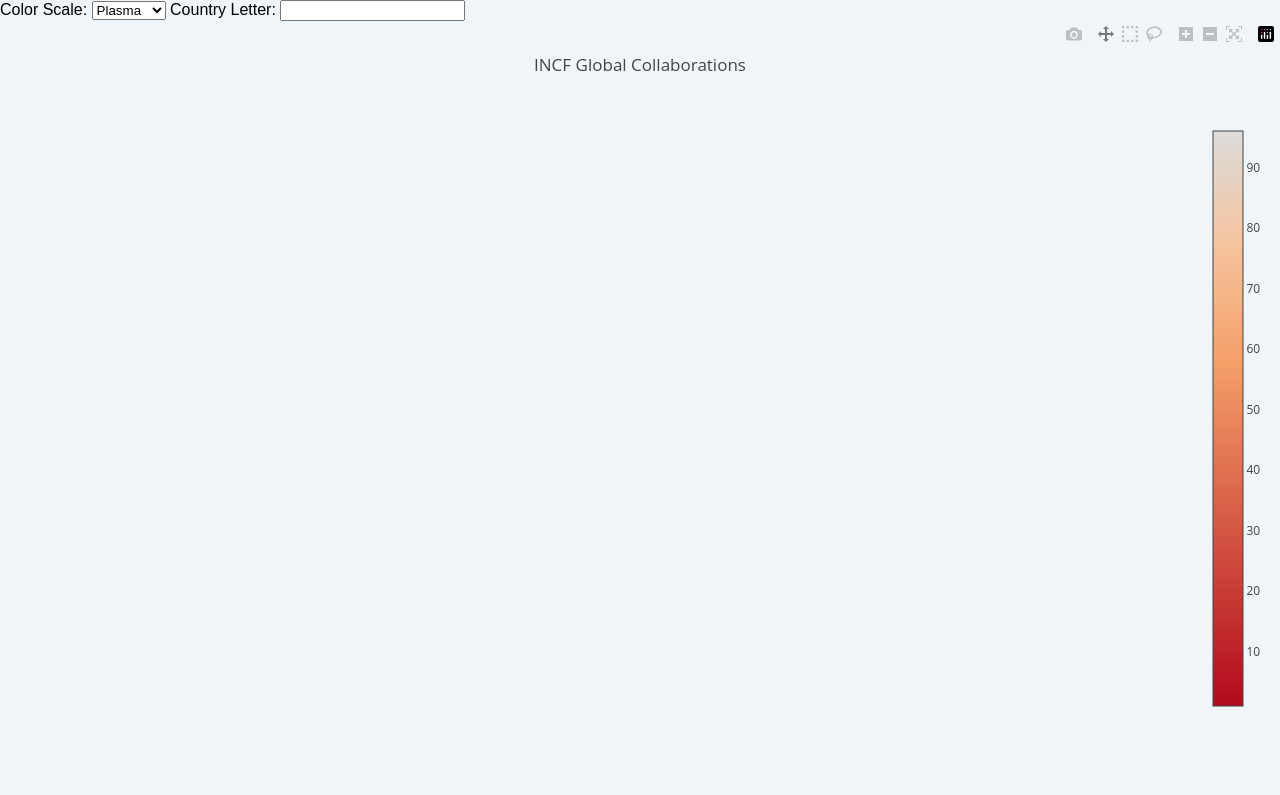
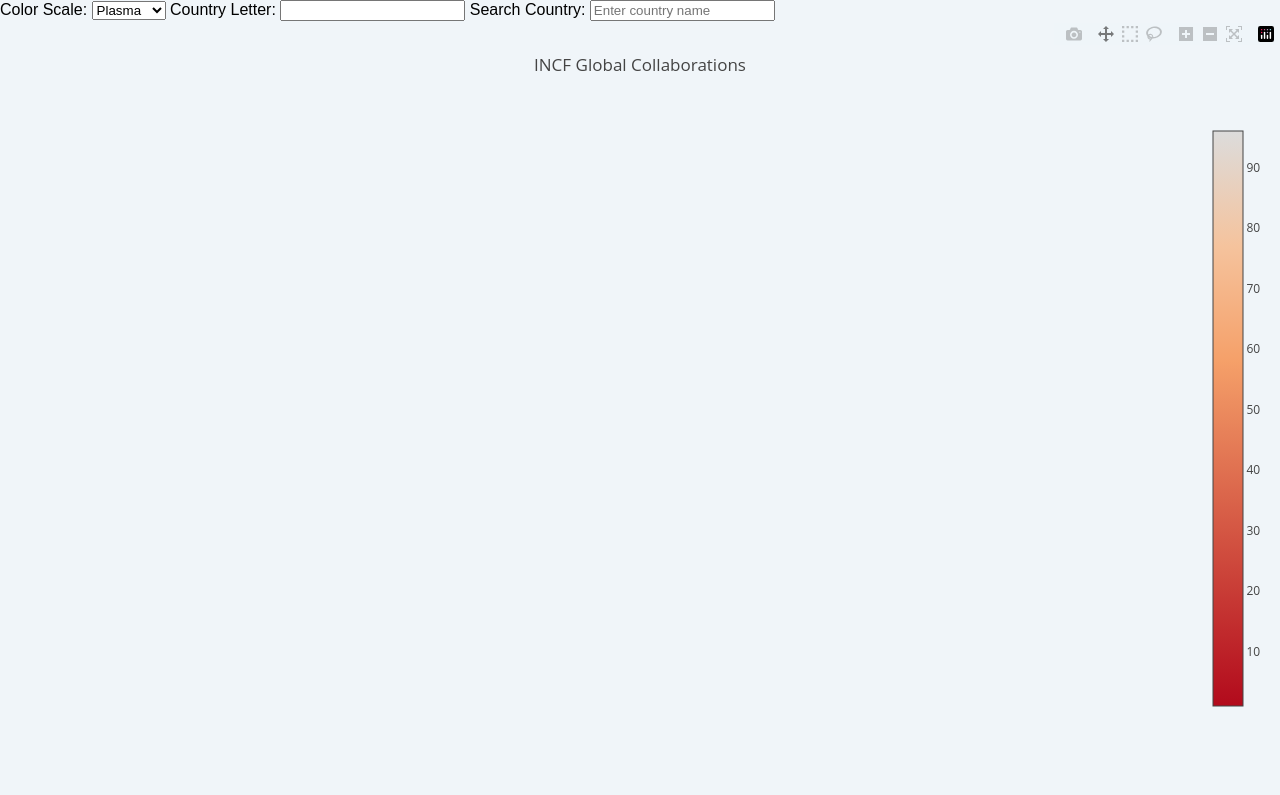
Before and after one commit to atharva434/INCF-Impact-visualization-Portal, a Django app: page /world_collab in a window 1280 px wide. Shown: the part 84-879 px from the top of the page. Run offline with Django 4.2, Linux system fonts and the light colour scheme; data comes from the database, SQL or seed files in the repository; some libraries are stand-ins or nearby versions.

Commit message:
country_search

```diff
--- a/templates/world_collab.html
+++ b/templates/world_collab.html
@@ -113,6 +113,9 @@
 
         <label for="country-letter">Country Letter:</label>
         <input type="text" id="country-letter" maxlength="1" style="text-transform:uppercase;">
+
+        <label for="country-search">Search Country:</label>
+        <input type="text" id="country-search" placeholder="Enter country name">
     </div>
     <div id="world-map"></div>
     <div id="popup">
@@ -122,8 +125,7 @@
     </div>
     <script>
         $(document).ready(function () {
-            function fetchCountryData(colorScale, countryLetter) {
-                console.log(colorScale, countryLetter);
+            function fetchCountryData(colorScale, countryLetter, countrySearch) {
                 $.ajax({
                     url: '{% url 'country_collab' %}', // Change this URL to match your Django URL configuration
                     method: 'GET',
@@ -132,13 +134,15 @@
                         if (countryLetter) {
                             filteredData = data.filter(entry => entry.country.toUpperCase().startsWith(countryLetter.toUpperCase()));
                         }
+                        if (countrySearch) {
+                            filteredData = data.filter(entry => entry.country.toUpperCase() === countrySearch.toUpperCase());
+                        }
                         plotMap(filteredData, colorScale);
                     }
                 });
             }
 
             function plotMap(countryData, colorScale) {
-                console.log(colorScale);
                 var data = [{
                     type: 'choropleth',
                     locations: countryData.map(entry => entry.country),
@@ -206,21 +210,31 @@
             $('#color-scale').change(function () {
                 var colorScale = $(this).val();
                 var countryLetter = $('#country-letter').val();
-                fetchCountryData(colorScale, countryLetter);
+                var countrySearch = $('#country-search').val();
+                fetchCountryData(colorScale, countryLetter, countrySearch);
             });
 
             $('#country-letter').on('input', function () {
                 var colorScale = $('#color-scale').val();
                 var countryLetter = $(this).val();
-                fetchCountryData(colorScale, countryLetter);
+                var countrySearch = $('#country-search').val();
+                fetchCountryData(colorScale, countryLetter, countrySearch);
+            });
+
+            $('#country-search').on('input', function () {
+                var colorScale = $('#color-scale').val();
+                var countryLetter = $('#country-letter').val();
+                var countrySearch = $(this).val();
+                fetchCountryData(colorScale, countryLetter, countrySearch);
             });
 
             // Fetch data initially and every 30 seconds
-            fetchCountryData('Plasma', '');
+            fetchCountryData('Plasma', '', '');
             setInterval(() => {
                 var colorScale = $('#color-scale').val();
                 var countryLetter = $('#country-letter').val();
-                fetchCountryData(colorScale, countryLetter);
+                var countrySearch = $('#country-search').val();
+                fetchCountryData(colorScale, countryLetter, countrySearch);
             }, 30000);
         });
     </script>
```
